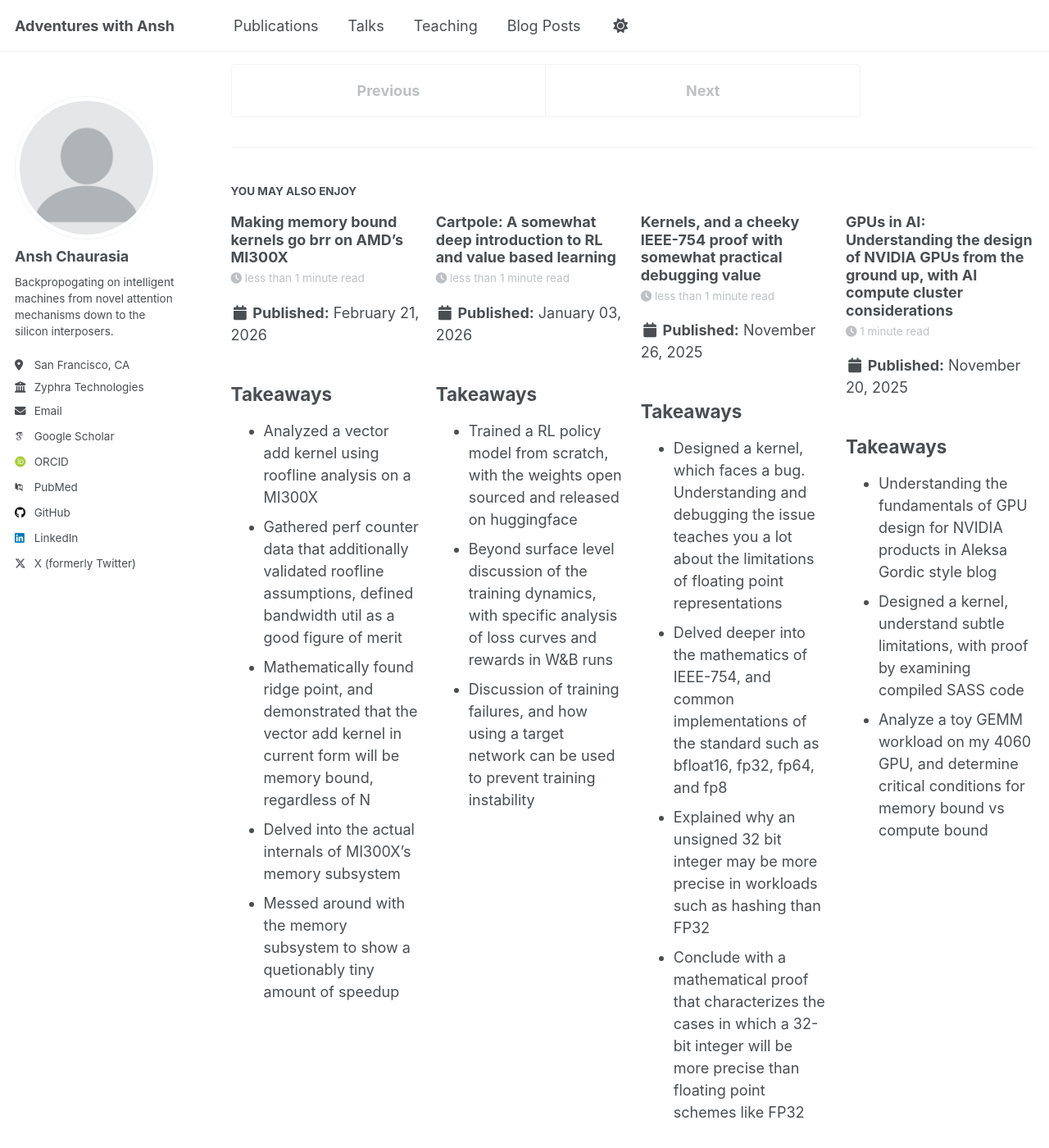
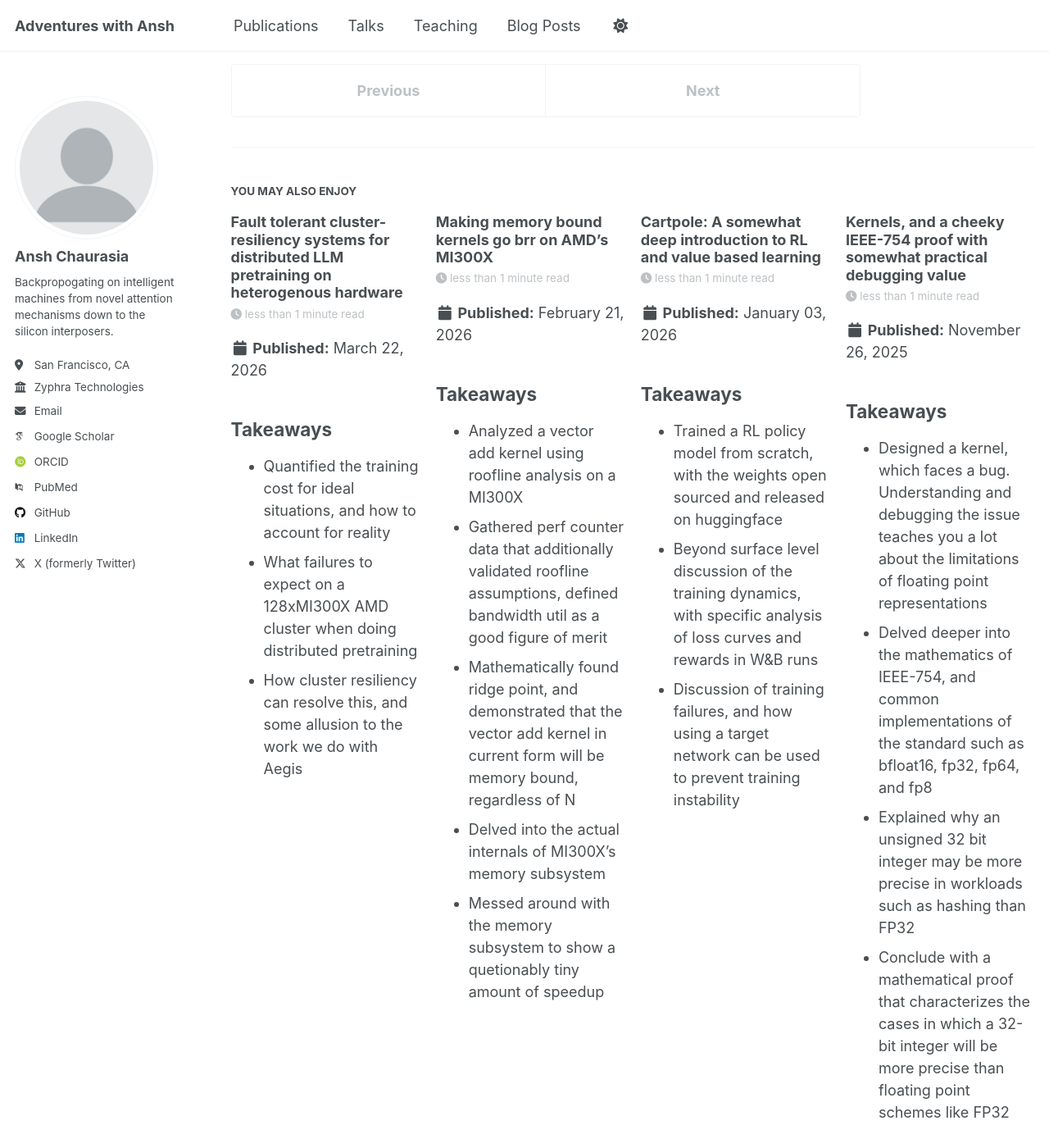
Before and after one commit to AnshKetchum/AnshKetchum.github.io, a Jekyll site: the page built from _posts/2026-03-10-blog-post-6.md, in a window 1280 px wide and 1400 px high, scrolled down 773 px. Shown: the whole window at 82% size. Built offline with Jekyll 4.4.1, drawn with Linux system fonts in a browser that asks for light colours; some web fonts are replaced; a script that is not in the unit is left out.

Commit message:
new blog

```diff
--- a/_posts/2026-03-10-blog-post-6.md
+++ b/_posts/2026-03-10-blog-post-6.md
@@ -1,7 +1,7 @@
 ---
 title: "GQA, and it's associated inference tokenomics"
 date: 2026-03-10
-permalink: /posts/2025/11/grouped-query-attention-tokenomics/
+permalink: /posts/2026/03/grouped-query-attention-tokenomics/
 tags:
   - arithmetic intensity
   - attention
--- /dev/null
+++ b/_posts/2026-03-22-blog-post-7.md
@@ -0,0 +1,18 @@
+---
+title: "Fault tolerant cluster-resiliency systems for distributed LLM pretraining on heterogenous hardware"
+date: 2026-03-22
+permalink: /posts/2026/03/aegis-cluster-resiliency/
+tags:
+  - fault-tolerance
+  - young-daly-checkpointing
+  - training-economics
+---
+
+## Takeaways
+- Quantified the training cost for ideal situations, and how to account for reality
+- What failures to expect on a 128xMI300X AMD cluster when doing distributed pretraining
+- How cluster resiliency can resolve this, and some allusion to the work we do with Aegis
+
+Full version on Substack → [**Pretraining Economics for Distributed Multi-Node LLM Training, and a justification for Cluster Resiliency**](https://eyeamansh.substack.com/p/pretraining-economics-for-distributed)
+
+---
```
